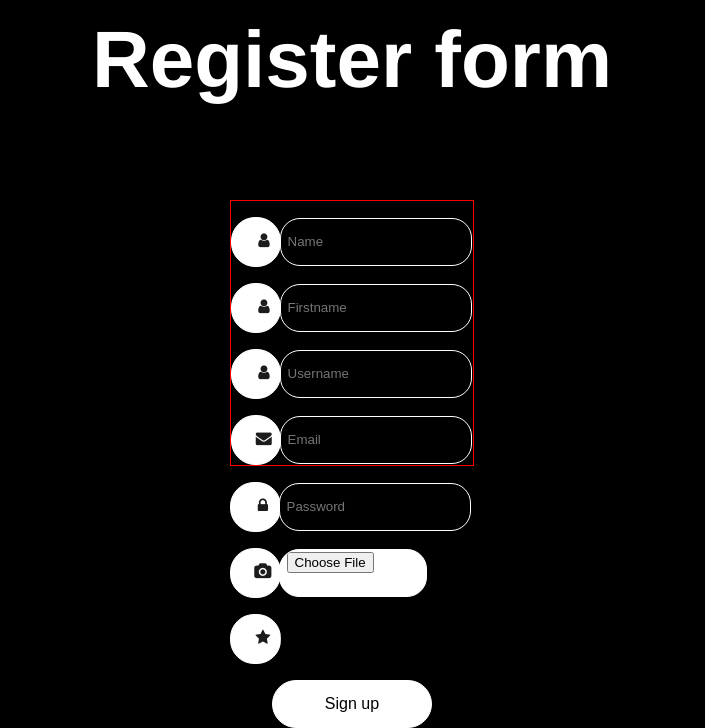
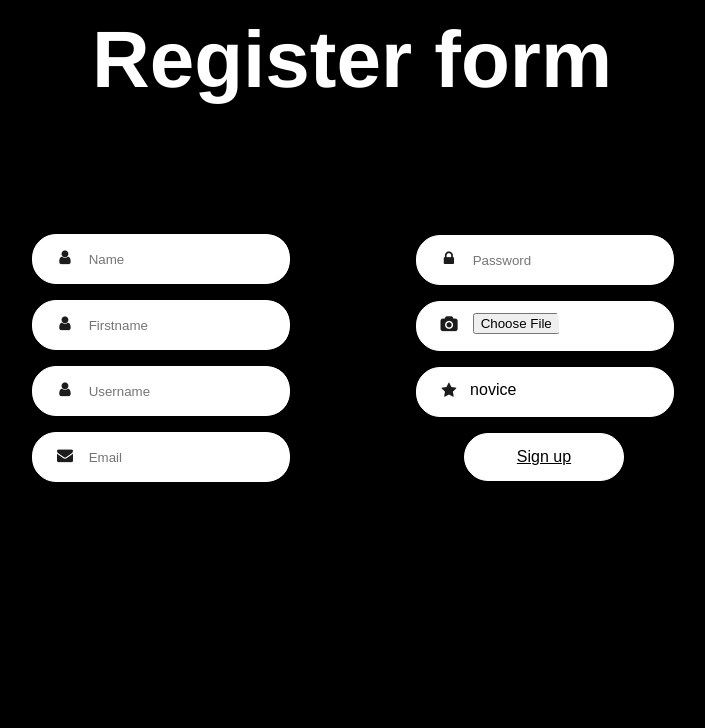
Before and after one commit to Mino1289/BeerAdvisor, a PHP site: page /register.php in a window 1280 px wide. Shown: the part 133-861 px from the top of the page, without its empty margins (288-993 px from the left). After the commit the page ends 615 px from the top, so only its background shows below. Run offline with PHP 8.4, Linux system fonts and the light colour scheme; style sheets or scripts are compiled from the project's sources.

Commit message:
Register form apparence finished

```diff
--- a/css/register.scss
+++ b/css/register.scss
@@ -22,31 +22,35 @@ body {
 {
     display: flex;
     flex-direction: row;
-    justify-content: space-around;
+    justify-content: center;
+    width: 100%;
 }
 
 #boiteD
 {
-    border: 1px solid red;
+    margin-right: 10%;
+    // border: 1px solid red;
     display: flex;
     flex-direction: column;
     justify-content: center;
+    width: 20%;
 }
 
 #boiteG
 {
-    border: none;// 1px solid violet;
+    // border: 1px solid green;
     display: flex;
     flex-direction: column;
     justify-content: center;
+    width: 20%;
 }
 
 input
 {
     border-radius: 1.5em;
-    background-color: black;
+    background-color: white;
     border: 1px solid white;
-    color: white;
+    color: gray;
     padding: .5em;
     line-height: 1em;
     vertical-align: middle;
@@ -54,20 +58,20 @@ input
 
 .name:hover
 {
-    -webkit-box-shadow: inset -1px 3px 8px 5px white, 2px 5px 16px 0px black, 5px 5px 35px 12px rgba(255,137,0,0.5);
-    box-shadow: inset -1px 3px 8px 5px white, 2px 5px 16px 0px black, 5px 5px 35px 12px rgba(255,137,0,0.5);
+    -webkit-box-shadow: inset -1px 3px 8px 5px white, 2px 5px 16px 0px black, 5px 5px 35px 12px rgba(255,163,26,0.5);
+    box-shadow: inset -1px 3px 8px 5px white, 2px 5px 16px 0px black, 5px 5px 35px 12px rgba(255,163,26,0.5);
 }
 
 .name {
     background-color: white;
     border: 1px solid white;
-    width: 20%;
+    width: 100%;
     height: 3em;
     border-radius: 1.5em;
     display: flex;
     margin-top: 1em;
-    // margin-left: auto;
-    // margin-right: auto;
+    margin-left: auto;
+    margin-right: auto;
 
 }
 
@@ -76,15 +80,15 @@ input
     border: 1px solid white;
     border-radius: 1.5em;
     color: black;
-    width: 40%;
+    width: 100%;
 }
 
 .input:focus {
     outline: none;
 }
 
-#spacing {
-    margin-top: 2.5em;
+.spacing {
+    margin-top: 7em;
 }
 
 #logosearch {
@@ -99,8 +103,8 @@ input
 #profile_picture
 {
     background-color: white;
-    width: 10em;
-    padding-top: 5%;
+    width: 6em;
+    padding-top: 4%;
 }
 
 #rank
@@ -119,12 +123,7 @@ input
 
     padding-bottom: 2%;
     padding-left: 2%;
-}
-
-#submit:hover
-{
-    -webkit-box-shadow: inset -1px 3px 8px 5px white, 2px 5px 16px 0px black, 5px 5px 35px 12px rgba(255,137,0,0.4);
-    box-shadow: inset -1px 3px 8px 5px white, 2px 5px 16px 0px black, 5px 5px 35px 12px rgba(255,137,0,0.4);
+    color: black;
 }
 
 #submit {
@@ -139,4 +138,10 @@ input
     margin-right: auto;
     color: black;
     font-size: 1em;
+    text-decoration: underline;
 }
+
+#submit:hover
+{
+    color: rgb(255,163,26);
+}
--- a/register.php
+++ b/register.php
@@ -100,45 +100,48 @@
 
     <h1 id="title">Register form</h1>
 
-    <div id="register_form">
     <form name="sign" method="POST" action="<?php echo htmlspecialchars($_SERVER["PHP_SELF"]);?>"> <!-- Useful to prevent from attackers who can exploit the code by injecting javascript code -->
 
-            <div id="spacing"></div>
+        <div class="spacing"></div>
+
+        <div id="register_form">
 
             <div id="boiteD">
 
                 <div class="name">
                     <div><i class="fa fa-fw fa-user" id="logosearch"></i></div>
-                    <input required id="input" name="name" type="text" maxlength=20 placeholder="Name" autocomplete="off"><span class="error"><?php echo $nameErr;?></span>
+                    <input required class='input' name="name" type="text" maxlength=20 placeholder="Name" autocomplete="off"><span class="error"><?php echo $nameErr;?></span>
                 </div>
 
                 <div class="name">
                     <div><i class="fa fa-fw fa-user" id="logosearch"></i></div>
-                    <input required id='input' name="firstname" type="text" maxlength=20 placeholder="Firstname" autocomplete="off"/><span class="error"><?php echo $firstnameErr;?></span>
+                    <input required class='input' name="firstname" type="text" maxlength=20 placeholder="Firstname" autocomplete="off"/><span class="error"><?php echo $firstnameErr;?></span>
                 </div>
 
                 <div class="name">
                     <div><i class="fa fa-fw fa-user" id="logosearch"></i></div>
-                    <input required id='input' name="username" type="text" maxlength=20 placeholder="Username" autocomplete="off"/><span class="error"><?php echo $usernameErr;?></span>
+                    <input required class='input' name="username" type="text" maxlength=20 placeholder="Username" autocomplete="off"/><span class="error"><?php echo $usernameErr;?></span>
                 </div>
 
                 <div class="name">
                     <div><i class="fa fa-fw fa-envelope" id="logosearch"></i></div>
-                    <input required id='input' name="mail" type="text" maxlength=60 placeholder="Email" autocomplete="off"/><span class="error"><?php echo $mailErr;?></span>
+                    <input required class='input' name="mail" type="text" maxlength=60 placeholder="Email" autocomplete="off"/><span class="error"><?php echo $mailErr;?></span>
                 </div>
 
             </div>
 
             <div id="boiteG">
 
+                <div>
+
                     <div class="name">
                         <div><i class="fa fa-fw fa-lock" id="logosearch"></i></div>
-                    <input required id='input' name="password" type="password" maxlength=40 placeholder="Password" autocomplete="off"/><span class="error">
+                        <input required class='input' name="password" type="password" maxlength=40 placeholder="Password" autocomplete="off"/><span class="error">
                     </div>
 
                     <div class="name">
                         <div><i class="fa fa-fw fa-camera" id="logosearch"></i></div>
-                    <input id='profile_picture' name="profile_picture" type="file" placeholder="Avatar" autocomplete="off"/><span class="error">
+                        <input class='input' id='profile_picture' name="profile_picture" type="file" placeholder="Avatar" autocomplete="off"/><span class="error">
                     </div>
 
                     <div class="name">
@@ -159,8 +162,10 @@
 
                 </div>
 
+            </div>
+
+        </div>
     </form>
-    </div>
 
 </body>
 </html>
```
Lines whose indentation alone changed are shown as unchanged.
